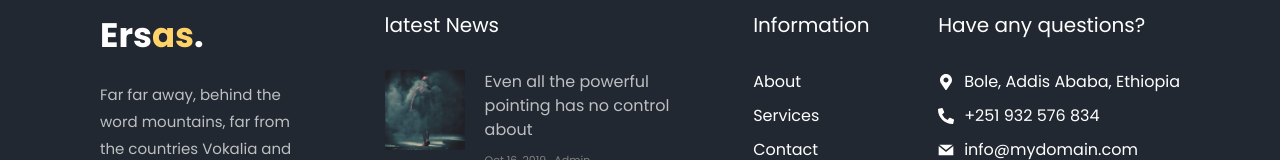
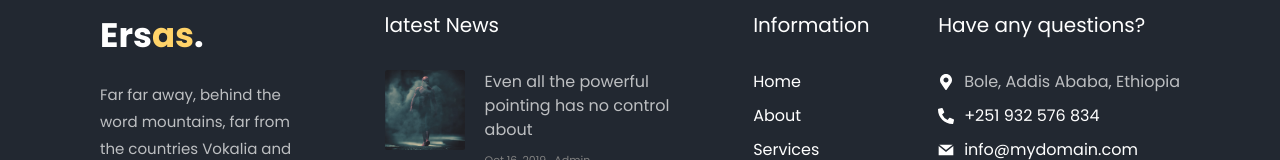
Before and after one commit to Natnael772/ersas, a React (Create React App) app in the folder client/: page / in a window 1280 px wide. Shown: the part 1900-2060 px from the top of the page. Built offline with nearby package versions, Linux system fonts and the light colour scheme.

Commit message:
Styled footer desktop

```diff
--- a/client/src/components/Footer/Footer.css
+++ b/client/src/components/Footer/Footer.css
@@ -96,3 +96,6 @@
   text-align: center;
   padding-bottom: 5rem;
 }
+.blurry {
+  color: #ffffffb3;
+}
--- a/client/src/components/Footer/Footer.js
+++ b/client/src/components/Footer/Footer.js
@@ -62,10 +62,10 @@ const Footer = () => {
           <div className="infos-container">
             <ul className="info-links">
               <li>
-                {/* <a href="#" className="info-link">
-                <AiOutlineRight className="footer-arrow" />
-                Home
-              </a> */}
+                <a href="#" className="info-link">
+                  {/* <AiOutlineRight className="footer-arrow" /> */}
+                  Home
+                </a>
               </li>
               <li>
                 <a href="#" className="info-link">
@@ -90,7 +90,9 @@ const Footer = () => {
           <div className="contact-infos">
             <div className="contact-info-con">
               <FaMapMarkerAlt className="footer-icon" />
-              <h2 className="contact-info">Bole, Addis Ababa, Ethiopia</h2>
+              <h2 className="contact-info">
+                <span className="blurry">Bole, Addis Ababa, Ethiopia</span>
+              </h2>
             </div>
             <div className="contact-info-con">
               <FaPhoneAlt className="footer-icon" />
```
